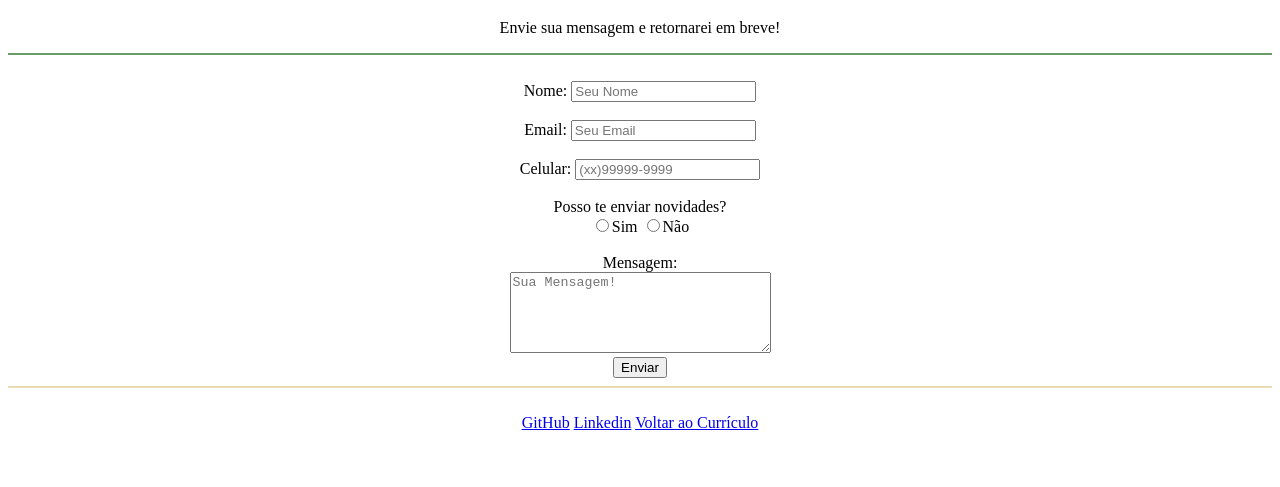
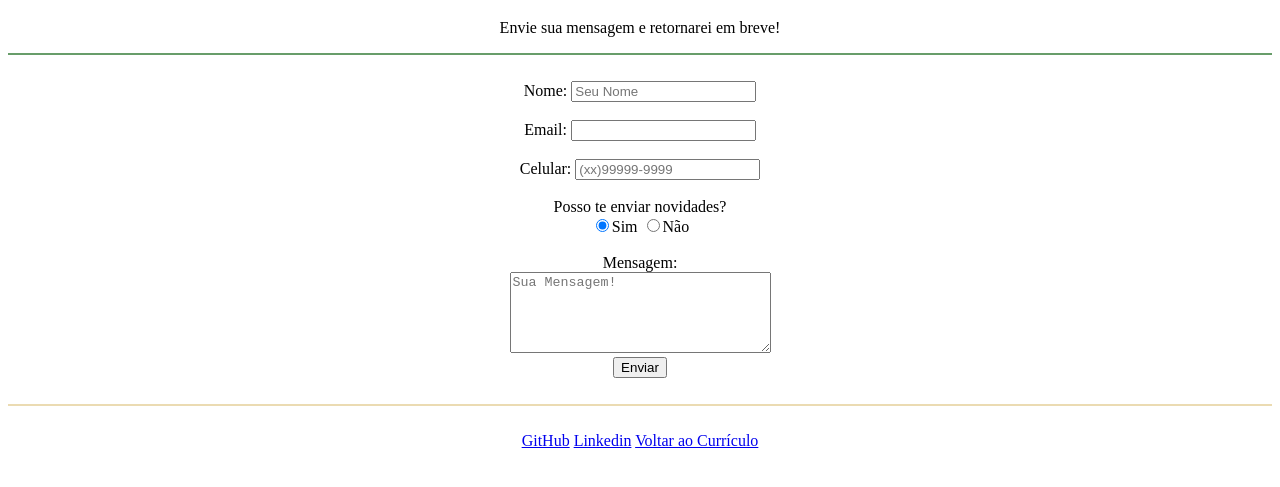
Before and after one commit to devcamila/site-cv-html-puro, a plain HTML site: page contato.html in a window 1280 px wide. Shown: the part 61-548 px from the top of the page. Drawn offline with Linux system fonts and the light colour scheme.

Commit message:
update form

```diff
--- a/contato.html
+++ b/contato.html
@@ -16,22 +16,22 @@
     <hr color="#689D6A">
     <br>
     <form action="mailto:camilacerda3@gmail.com" method="post" enctype="text/plain">
-        <label for="name">Nome: </label><input type="text" name="nome" placeholder="Seu Nome"><br>
+        <label for="name">Nome: </label><input type="text" id="name" name="name" placeholder="Seu Nome"><br>
         <br>
-        <label for="email">Email: </label><input type="email" name="email" placeholder="Seu Email"><br>
+        <label for="email">Email: </label><input type="email" id="email" name="email" placeholder=""Seu Email"><br>
         <br>
-        <label for="tel">Celular: </label><input type="tel" name="tel" placeholder="(xx)99999-9999"><br>
+        <label for="tel">Celular: </label><input type="tel" id="tel" name="tel" placeholder="(xx)99999-9999"><br>
         <br>
         <div>
-            <label for="radio">Posso te enviar novidades?</label><br>
-            <input type="radio" name="radio">Sim</input>
-            <input type="radio" name="radio" off="0" value="off">Não</input>
-            <br>
-            <br>
-            <label for="text">Mensagem: </label><br>
-            <textarea name="text" id="" cols="30" rows="5" placeholder="Sua Mensagem!"></textarea>
-            <br>
-            <button type="submit">Enviar</button>
+            <legend>Posso te enviar novidades?</legend>
+            <input type="radio" id="radio" name="radio" value="yes" checked ><label for="radio">Sim</label>
+            <input type="radio" id="radio" name="radio" value="no"><label for="radio">Não</label>
+        </div>
+        <br>
+        <label for="text">Mensagem: </label><br>
+        <textarea name="text" id="text" cols="30" rows="5" placeholder="Sua Mensagem!"></textarea>
+        <br>
+        <button type="submit">Enviar</button>
     </form>
     <br>
     <hr color="#EBDBB2">
```
